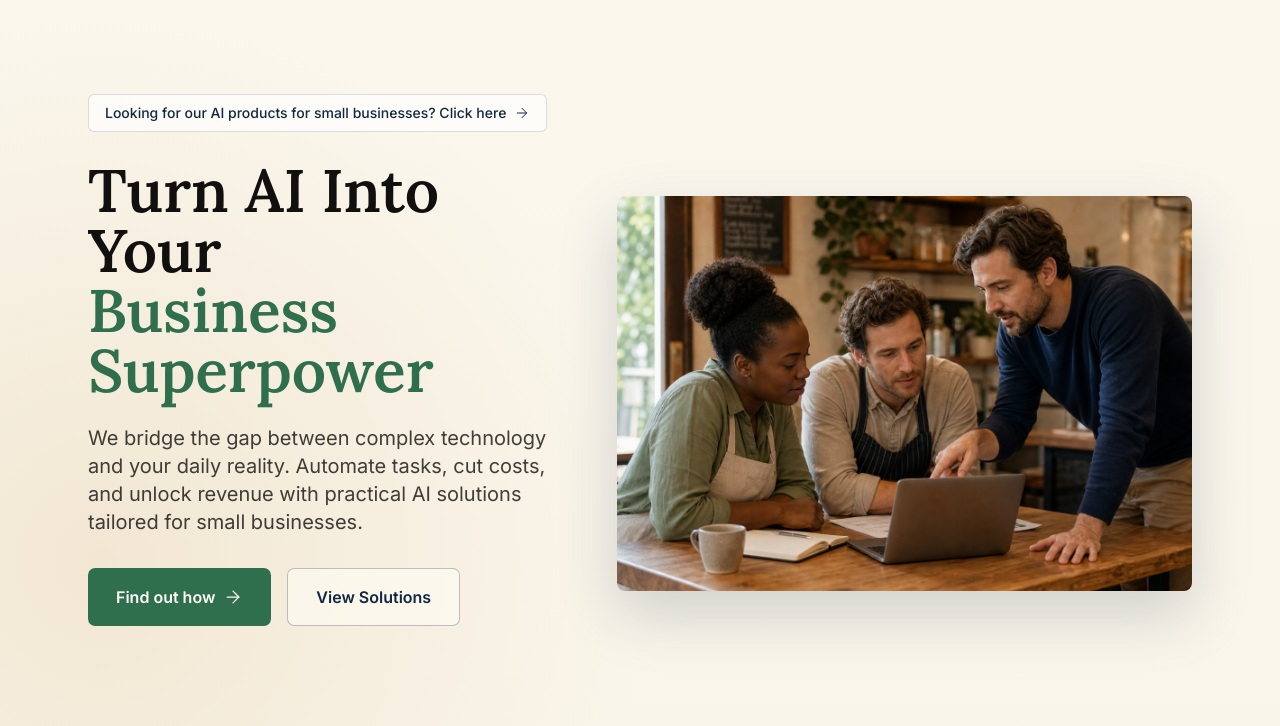
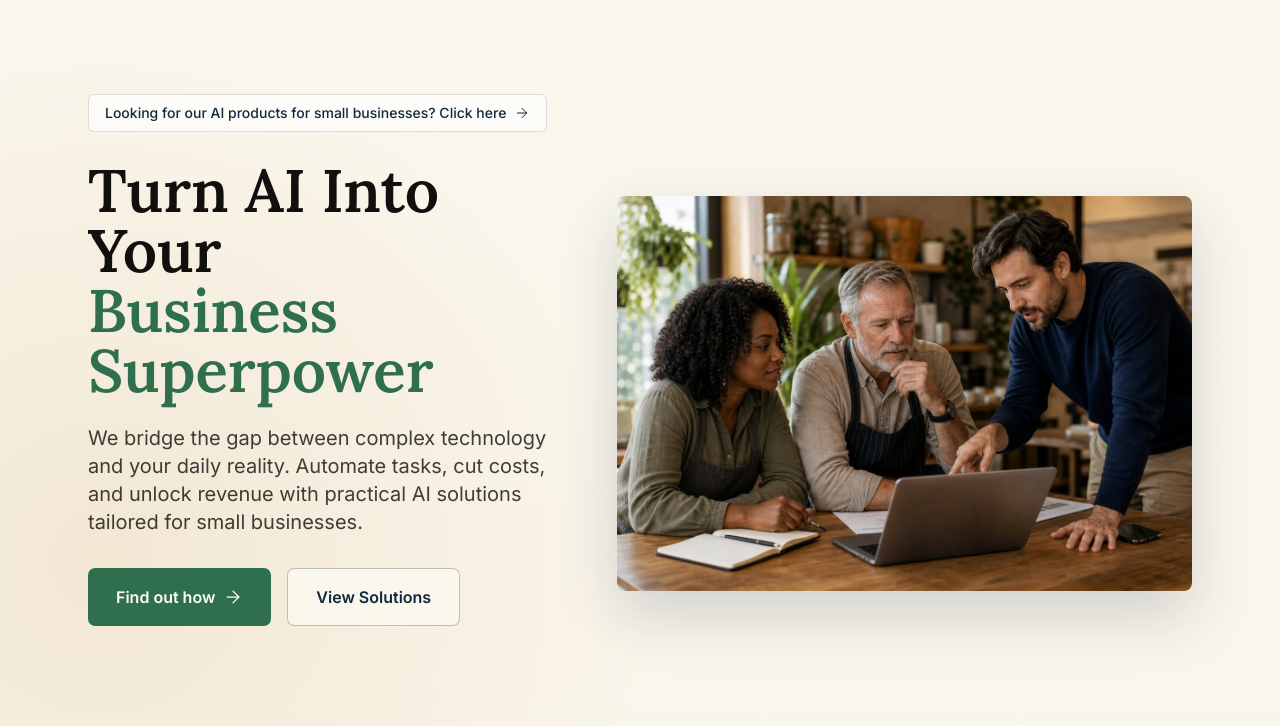
Before and after one commit to attainailabs/website, a website: page index.html in a window 1280 px wide. Shown: the part 74-800 px from the top of the page. Drawn offline with nearby package versions, Linux system fonts and the light colour scheme; a script that the page names is missing.

Commit message:
Updated hero image

```diff
--- a/index.html
+++ b/index.html
@@ -227,7 +227,7 @@
                         </div>
                     </div>
                     <div class="relative">
-                        <img src="assets/attain-hero-consultation-v3.jpg" alt="A male consultant showing practical AI workflow ideas to small business owners" class="aspect-[16/11] w-full rounded-lg object-cover shadow-[0_24px_60px_rgba(16,41,65,.18)]">
+                        <img src="assets/attain-hero-consultation-v4.jpg" alt="A male consultant showing practical AI workflow ideas to small business owners" class="aspect-[16/11] w-full rounded-lg object-cover shadow-[0_24px_60px_rgba(16,41,65,.18)]">
                     </div>
                 </div>
             </div>
```
Also changed, not shown: assets/attain-hero-consultation-v4.jpg (added).
